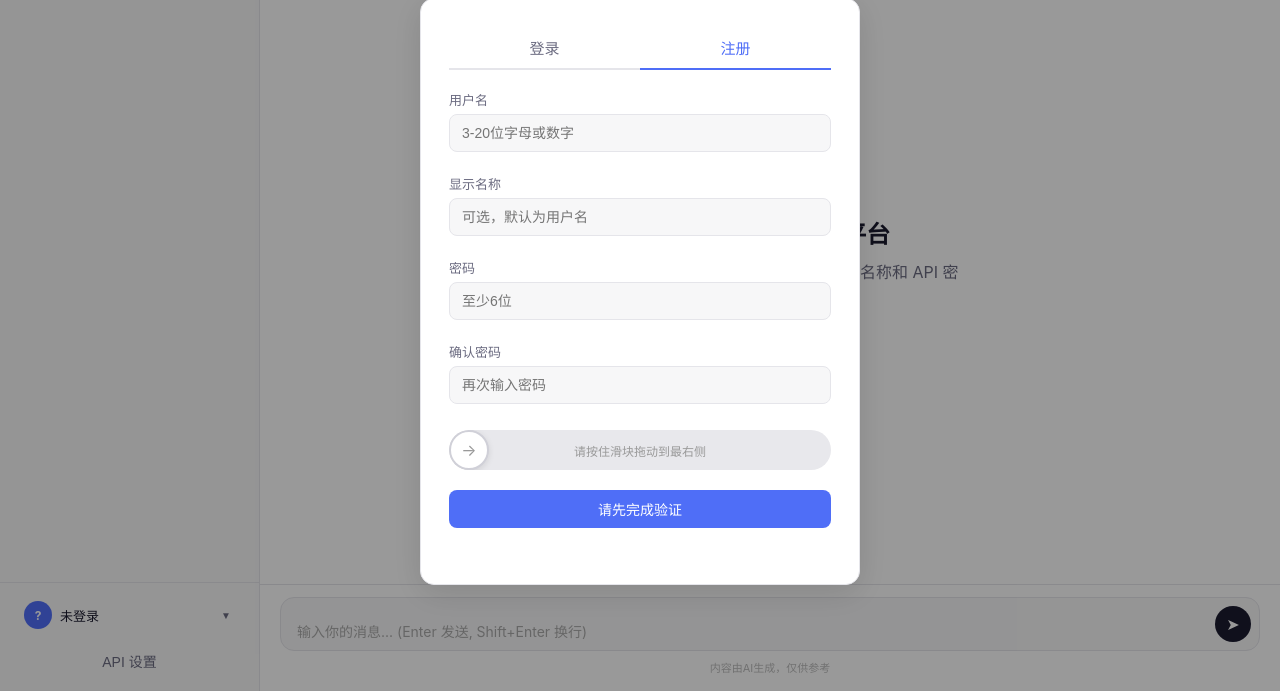
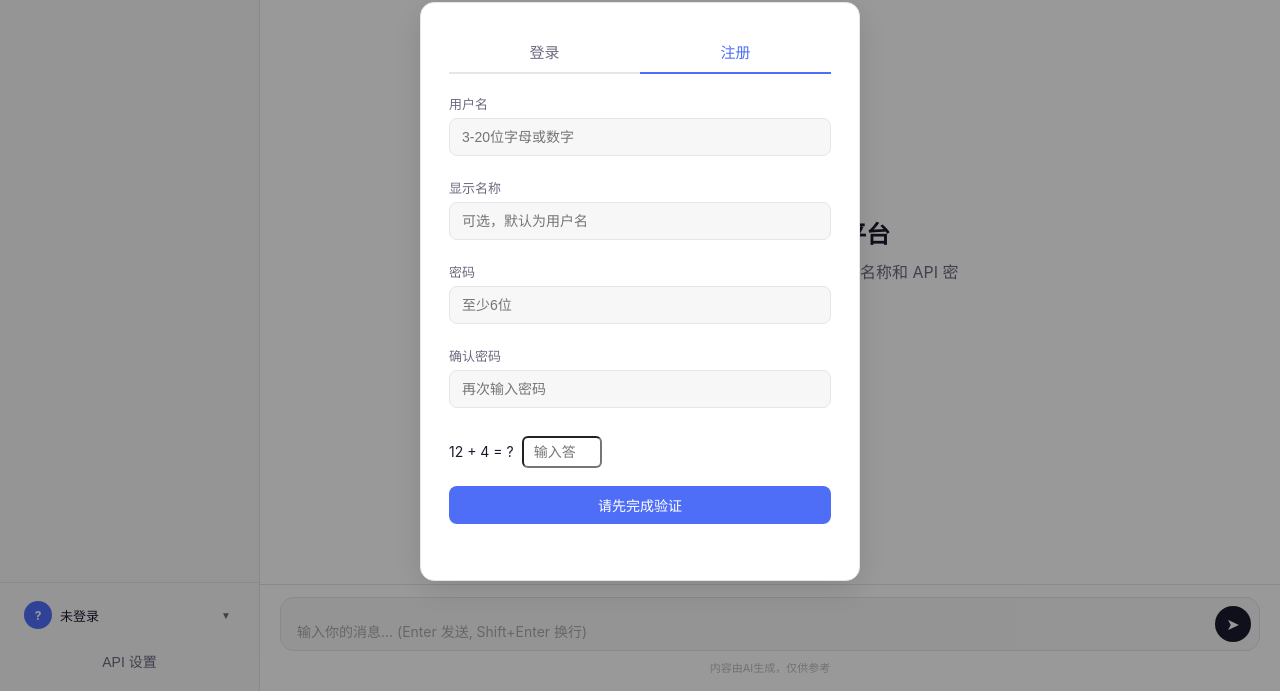
Before and after one commit to Andy123456789101112131415/AI-STATION, a plain HTML site: page index.html in a window 1280 px wide. Both pictures are taken after a click on the button "注册". Shown: the part 109-800 px from the top of the page. Drawn offline with Linux system fonts and the light colour scheme.

Commit message:
真人验证改为Cloudflare Turnstile + 数学题兜底，兼容file://协议

```diff
--- a/app.js
+++ b/app.js
@@ -236,7 +236,7 @@ const btnSwitchAccount = document.getElementById("btnSwitchAccount");
 const btnLogout = document.getElementById("btnLogout");
 const btnCancelDropdown = document.getElementById("btnCancelDropdown");
 
-// Tab 切换 + 重置验证
+// Tab 切换
 document.querySelectorAll(".login-tab").forEach((tab) => {
   tab.addEventListener("click", () => {
     document.querySelectorAll(".login-tab").forEach((t) => t.classList.remove("active"));
@@ -246,111 +246,50 @@ document.querySelectorAll(".login-tab").forEach((tab) => {
     registerForm.style.display = target === "register" ? "" : "none";
     loginError.textContent = "";
     registerError.textContent = "";
-    resetCaptcha("login");
-    resetCaptcha("reg");
+    // Turnstile 自动重置由 Cloudflare 处理
   });
 });
 
-/* ========== 滑块验证 ========== */
-function initCaptcha(prefix, submitBtn) {
-  const track = document.getElementById(prefix + "Captcha").querySelector(".captcha-track");
-  const thumb = document.getElementById(prefix + "CaptchaThumb");
-  const fill = document.getElementById(prefix + "CaptchaFill");
-  const text = document.getElementById(prefix + "CaptchaText");
-  let verified = false;
-  let dragging = false;
-  let startX = 0;
-  let startLeft = 0;
+/* ========== Turnstile 验证回调 ========== */
+const loginSubmitBtn = document.getElementById("loginSubmitBtn");
+const regSubmitBtn = document.getElementById("regSubmitBtn");
 
-  function getMaxLeft() {
-    return track.clientWidth - thumb.clientWidth;
-  }
+function onLoginCaptcha(token) {
+  loginSubmitBtn.disabled = false;
+  loginSubmitBtn.textContent = "登录";
+}
 
-  function onStart(e) {
-    if (verified) return;
-    dragging = true;
-    const touch = e.touches ? e.touches[0] : e;
-    startX = touch.clientX;
-    startLeft = thumb.offsetLeft;
-    thumb.style.transition = "none";
-    fill.style.transition = "none";
-    e.preventDefault();
-  }
+function onRegCaptcha(token) {
+  regSubmitBtn.disabled = false;
+  regSubmitBtn.textContent = "注册";
+}
 
-  function onMove(e) {
-    if (!dragging || verified) return;
-    const touch = e.touches ? e.touches[0] : e;
-    const dx = touch.clientX - startX;
-    let newLeft = Math.max(0, Math.min(startLeft + dx, getMaxLeft()));
-    thumb.style.left = newLeft + "px";
-    fill.style.width = (newLeft + thumb.clientWidth / 2) + "px";
-  }
+// 数学验证
+setTimeout(() => {
+  document.querySelectorAll(".cf-turnstile").forEach((el) => el.style.display = "none");
+  const lf = document.getElementById("loginFallback");
+  if (lf) { lf.style.display = ""; initMathCaptcha("login", loginSubmitBtn); }
+  const rf = document.getElementById("regFallback");
+  if (rf) { rf.style.display = ""; initMathCaptcha("reg", regSubmitBtn); }
+}, 300);
 
-  function onEnd() {
-    if (!dragging || verified) return;
-    dragging = false;
-    thumb.style.transition = "left .2s ease";
-    fill.style.transition = "width .2s ease";
-
-    const threshold = getMaxLeft() * 0.9;
-    if (thumb.offsetLeft >= threshold) {
-      // 验证通过
-      verified = true;
-      thumb.style.left = getMaxLeft() + "px";
-      fill.classList.add("done");
-      thumb.classList.add("done");
-      thumb.innerHTML = "&#10003;";
-      text.textContent = "验证通过";
-      text.style.color = "#22a699";
+function initMathCaptcha(prefix, submitBtn) {
+  const a = Math.floor(Math.random() * 20) + 1;
+  const b = Math.floor(Math.random() * 20) + 1;
+  const answer = a + b;
+  document.getElementById(prefix + "MathQ").textContent = a + " + " + b + " = ?";
+  const input = document.getElementById(prefix + "MathA");
+  input.value = "";
+  input.addEventListener("input", () => {
+    if (parseInt(input.value) === answer) {
       submitBtn.disabled = false;
-      submitBtn.textContent = submitBtn.dataset.originalText || "登录";
+      submitBtn.textContent = submitBtn === loginSubmitBtn ? "登录" : "注册";
     } else {
-      // 回弹
-      thumb.style.left = "0px";
-      fill.style.width = "0px";
-    }
-  }
-
-  thumb.addEventListener("mousedown", onStart);
-  thumb.addEventListener("touchstart", onStart, { passive: false });
-  document.addEventListener("mousemove", onMove);
-  document.addEventListener("touchmove", onMove, { passive: false });
-  document.addEventListener("mouseup", onEnd);
-  document.addEventListener("touchend", onEnd);
-
-  return {
-    reset() {
-      verified = false;
-      thumb.style.left = "0px";
-      fill.style.width = "0px";
-      fill.classList.remove("done");
-      thumb.classList.remove("done");
-      thumb.innerHTML = "→";
-      text.textContent = "请按住滑块拖动到最右侧";
-      text.style.color = "#999";
       submitBtn.disabled = true;
       submitBtn.textContent = "请先完成验证";
     }
-  };
+  });
 }
-
-function resetCaptcha(prefix) {
-  const captcha = document.getElementById(prefix + "Captcha");
-  if (!captcha || !captcha._captchaInstance) return;
-  captcha._captchaInstance.reset();
-}
-
-// 初始化登录验证
-const loginSubmitBtn = document.getElementById("loginSubmitBtn");
-loginSubmitBtn.dataset.originalText = "登录";
-const loginCaptchaBox = document.getElementById("loginCaptcha");
-loginCaptchaBox._captchaInstance = initCaptcha("login", loginSubmitBtn);
-
-// 初始化注册验证
-const regSubmitBtn = document.getElementById("regSubmitBtn");
-regSubmitBtn.dataset.originalText = "注册";
-const regCaptchaBox = document.getElementById("regCaptcha");
-regCaptchaBox._captchaInstance = initCaptcha("reg", regSubmitBtn);
 
 // 登录
 loginForm.addEventListener("submit", (e) => {
@@ -363,7 +302,7 @@ loginForm.addEventListener("submit", (e) => {
   );
   if (!found) {
     loginError.textContent = "用户名或密码错误";
-    resetCaptcha("login");
+    if (typeof turnstile !== "undefined") turnstile.reset("#loginForm .cf-turnstile");
     return;
   }
   setSession(found.id);
@@ -384,23 +323,23 @@ registerForm.addEventListener("submit", (e) => {
   const pwd2 = regPassword2.value;
   if (!/^[a-zA-Z0-9_\u4e00-\u9fa5]{3,20}$/.test(username)) {
     registerError.textContent = "用户名需3-20位字母、数字、中文或下划线";
-    resetCaptcha("reg");
+    if (typeof turnstile !== "undefined") turnstile.reset("#registerForm .cf-turnstile");
     return;
   }
   if (pwd.length < 6) {
     registerError.textContent = "密码至少6位";
-    resetCaptcha("reg");
+    if (typeof turnstile !== "undefined") turnstile.reset("#registerForm .cf-turnstile");
     return;
   }
   if (pwd !== pwd2) {
     registerError.textContent = "两次密码不一致";
-    resetCaptcha("reg");
+    if (typeof turnstile !== "undefined") turnstile.reset("#registerForm .cf-turnstile");
     return;
   }
   const accounts = loadAccounts();
   if (Object.values(accounts).some((a) => a.username === username)) {
     registerError.textContent = "用户名已存在";
-    resetCaptcha("reg");
+    if (typeof turnstile !== "undefined") turnstile.reset("#registerForm .cf-turnstile");
     return;
   }
   const id = "u_" + Date.now().toString(36);
--- a/index.html
+++ b/index.html
@@ -83,12 +83,11 @@
       <form id="loginForm" class="login-form">
         <label>用户名 <input type="text" id="loginUsername" placeholder="输入用户名" required /></label>
         <label>密码 <input type="password" id="loginPassword" placeholder="输入密码" required /></label>
-        <!-- 滑块验证 -->
-        <div class="captcha-box" id="loginCaptcha">
-          <div class="captcha-track">
-            <div class="captcha-fill" id="loginCaptchaFill"></div>
-            <div class="captcha-thumb" id="loginCaptchaThumb">→</div>
-            <span class="captcha-text" id="loginCaptchaText">请按住滑块拖动到最右侧</span>
+        <div class="cf-turnstile" data-sitekey="1x00000000000000000000AA" data-callback="onLoginCaptcha"></div>
+        <div class="captcha-fallback" id="loginFallback" style="display:none">
+          <div class="math-captcha">
+            <span id="loginMathQ"></span>
+            <input type="number" id="loginMathA" placeholder="输入答案" style="width:80px;text-align:center" />
           </div>
         </div>
         <button type="submit" class="btn-primary" id="loginSubmitBtn" style="width:100%" disabled>请先完成验证</button>
@@ -101,12 +100,11 @@
         <label>显示名称 <input type="text" id="regDisplayName" placeholder="可选，默认为用户名" /></label>
         <label>密码 <input type="password" id="regPassword" placeholder="至少6位" required minlength="6" /></label>
         <label>确认密码 <input type="password" id="regPassword2" placeholder="再次输入密码" required /></label>
-        <!-- 滑块验证 -->
-        <div class="captcha-box" id="regCaptcha">
-          <div class="captcha-track">
-            <div class="captcha-fill" id="regCaptchaFill"></div>
-            <div class="captcha-thumb" id="regCaptchaThumb">→</div>
-            <span class="captcha-text" id="regCaptchaText">请按住滑块拖动到最右侧</span>
+        <div class="cf-turnstile" data-sitekey="1x00000000000000000000AA" data-callback="onRegCaptcha"></div>
+        <div class="captcha-fallback" id="regFallback" style="display:none">
+          <div class="math-captcha">
+            <span id="regMathQ"></span>
+            <input type="number" id="regMathA" placeholder="输入答案" style="width:80px;text-align:center" />
           </div>
         </div>
         <button type="submit" class="btn-primary" id="regSubmitBtn" style="width:100%" disabled>请先完成验证</button>
@@ -241,6 +239,7 @@
     </div>
   </div>
 
+  <script src="https://challenges.cloudflare.com/turnstile/v0/api.js" async defer></script>
   <script src="app.js"></script>
 </body>
 </html>
--- a/styles.css
+++ b/styles.css
@@ -229,66 +229,24 @@ body {
   min-height: 16px;
 }
 
-/* 滑块验证 */
-.captcha-box {
+/* Turnstile + 兜底 */
+.cf-turnstile {
   margin: 4px 0 8px;
+  display: flex;
+  justify-content: center;
 }
-.captcha-track {
-  position: relative;
-  height: 40px;
-  background: #e8e8ec;
-  border-radius: 20px;
-  overflow: hidden;
-  user-select: none;
-}
-.captcha-fill {
-  position: absolute;
-  left: 0; top: 0;
-  height: 100%;
-  width: 0;
-  background: linear-gradient(90deg, #4f6ef7, #6ba0ff);
-  border-radius: 20px 0 0 20px;
-  transition: width .05s linear;
-}
-.captcha-fill.done {
-  background: linear-gradient(90deg, #22a699, #2ec4b6);
-  width: 100%;
-  border-radius: 20px;
-}
-.captcha-thumb {
-  position: absolute;
-  left: 0; top: 0;
-  width: 40px; height: 40px;
-  background: #fff;
-  border: 2px solid #d0d0d8;
-  border-radius: 50%;
+.math-captcha {
   display: flex;
   align-items: center;
-  justify-content: center;
-  font-size: 16px;
-  color: #999;
-  cursor: grab;
-  z-index: 2;
-  transition: left .05s linear, border-color .2s;
-  box-shadow: 0 2px 6px rgba(0,0,0,.1);
+  gap: 8px;
+  font-size: 14px;
+  color: var(--text-primary);
+  margin: 6px 0;
 }
-.captcha-thumb:active { cursor: grabbing; border-color: var(--accent); }
-.captcha-thumb.done {
-  left: calc(100% - 40px);
-  border-color: #22a699;
-  color: #22a699;
-  cursor: default;
-}
-.captcha-text {
-  position: absolute;
-  left: 50%;
-  top: 50%;
-  transform: translate(-50%, -50%);
-  font-size: 12px;
-  color: #999;
-  pointer-events: none;
-  white-space: nowrap;
-  z-index: 1;
+.math-captcha input {
+  padding: 6px 10px !important;
+  border-radius: 6px !important;
+  font-size: 14px !important;
 }
 
 /* VIP 升级 */
```
